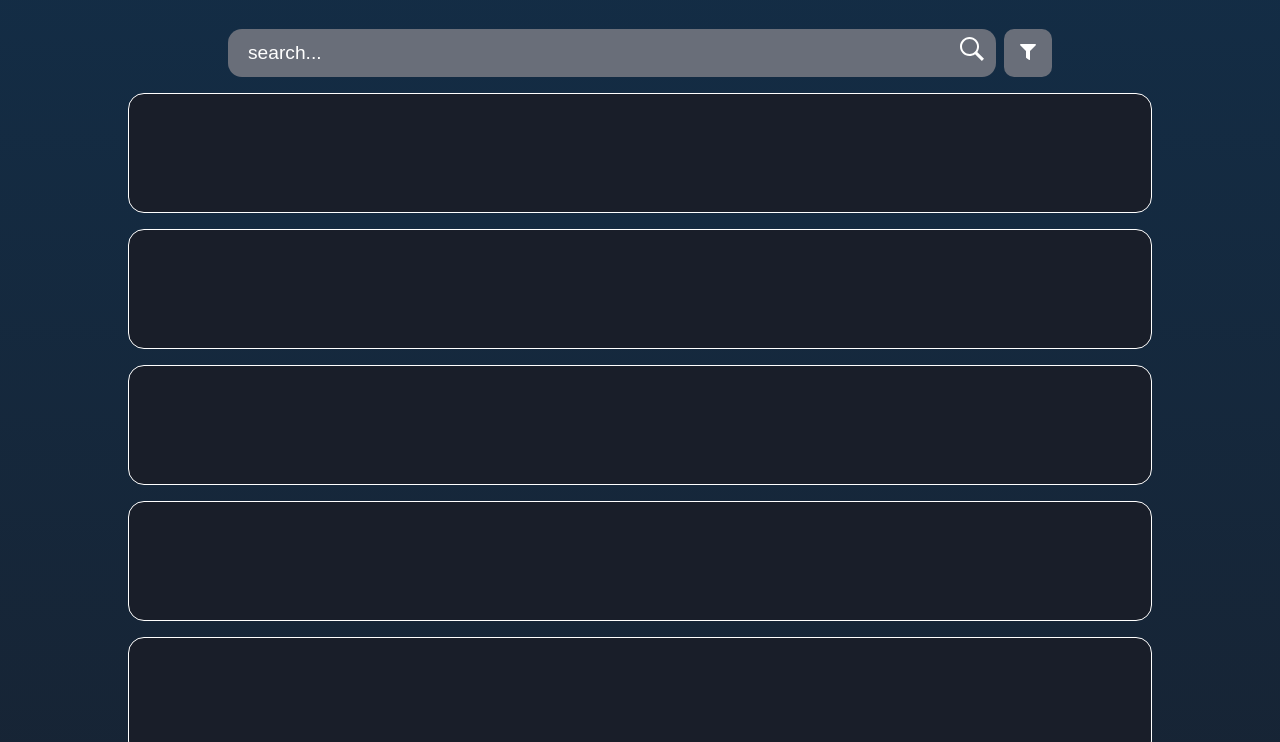
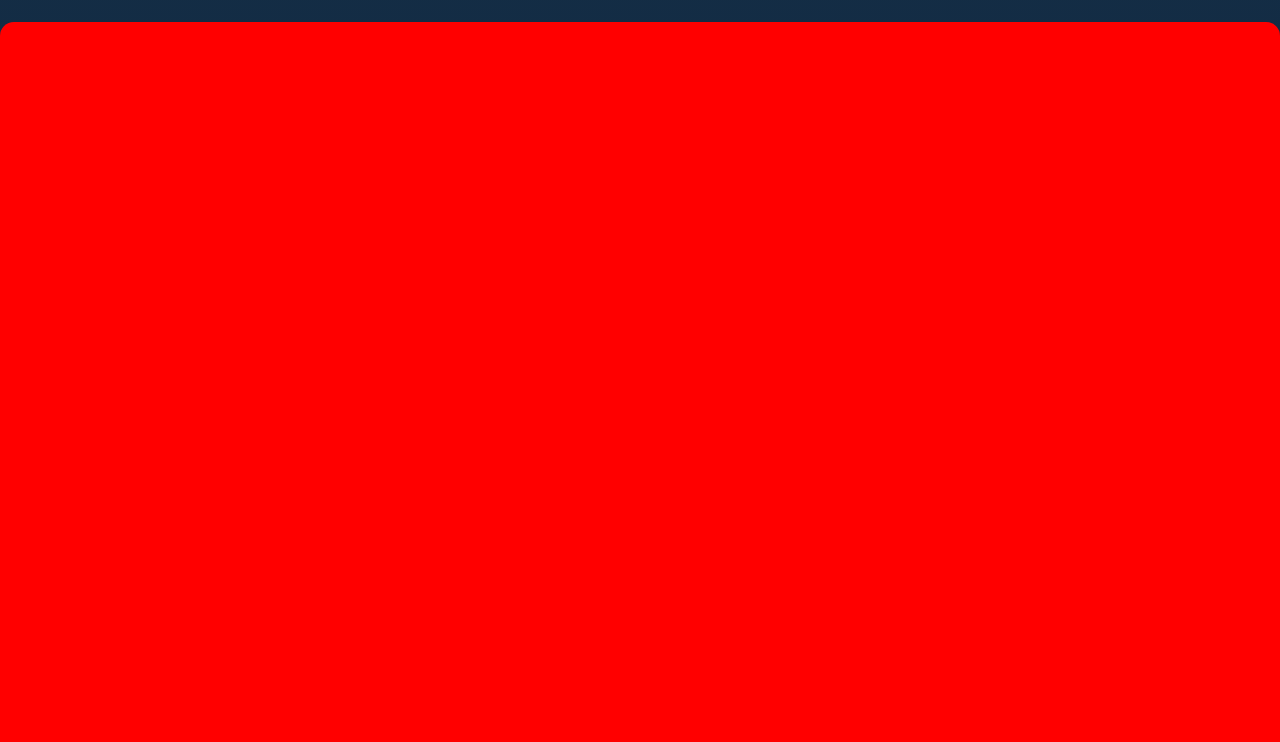
Before and after one commit to Tbjamie/project-tech-group, a plain HTML site: page discover.html in a window 1280 px wide. Shown: the part 58-800 px from the top of the page. Drawn offline with Linux system fonts and the light colour scheme.

Commit message:
filterbutton placeholders

```diff
--- a/discover.html
+++ b/discover.html
@@ -48,7 +48,7 @@
           </button>
         </div>
       </section>
-      <section></section>
+      <section><button></button><button></button><button></button></section>
       <section>
         <article></article>
         <article></article>
@@ -60,6 +60,7 @@
         <article></article>
         <article></article>
       </section>
+      <section class="filterMenu"></section>
     </main>
     <footer></footer>
   </body>
--- a/static/css/discover.css
+++ b/static/css/discover.css
@@ -48,7 +48,7 @@ form {
   position: relative;
 }
 #searchbar {
-  width: 60vw;
+  width: 65vw;
   height: 3rem;
   border-radius: 14px;
   margin-right: 0.5rem;
@@ -59,7 +59,11 @@ form {
   position: relative;
   padding: 10px 10px;
 }
-
+main section:first-of-type .flexdiv {
+  width: 100vw;
+  display: flex;
+  justify-content: center;
+}
 main section:first-of-type .flexdiv form svg {
   position: absolute;
   width: 2rem;
@@ -79,7 +83,7 @@ input::after {
   background-color: red;
 }
 
-button {
+main section:first-of-type .flexdiv button {
   width: 3rem;
   height: 3rem;
   background-color: var(--secondarycolor);
@@ -87,7 +91,21 @@ button {
   border-style: none;
   cursor: pointer;
 }
-
+main section:nth-of-type(2) {
+  display: flex;
+  width: 80vw;
+  margin-bottom: 1rem;
+}
+main section:nth-of-type(2) button {
+  width: 6rem;
+  height: 2rem;
+  background-color: var(--secondarycolor);
+  border-radius: 10px;
+  border-style: none;
+  cursor: pointer;
+  margin: 0.2rem;
+  background-color: white;
+}
 #Icon_awesome-filter {
   fill: white;
   width: 1vw;
@@ -107,3 +125,14 @@ main section:nth-of-type(3) article {
 .flexdiv {
   display: flex;
 }
+
+.filterMenu {
+  width: 100vw;
+  height: 90vh;
+  background: red;
+  z-index: 100;
+  position: absolute;
+  bottom: 0;
+  border-top-left-radius: 14px;
+  border-top-right-radius: 14px;
+}
```
